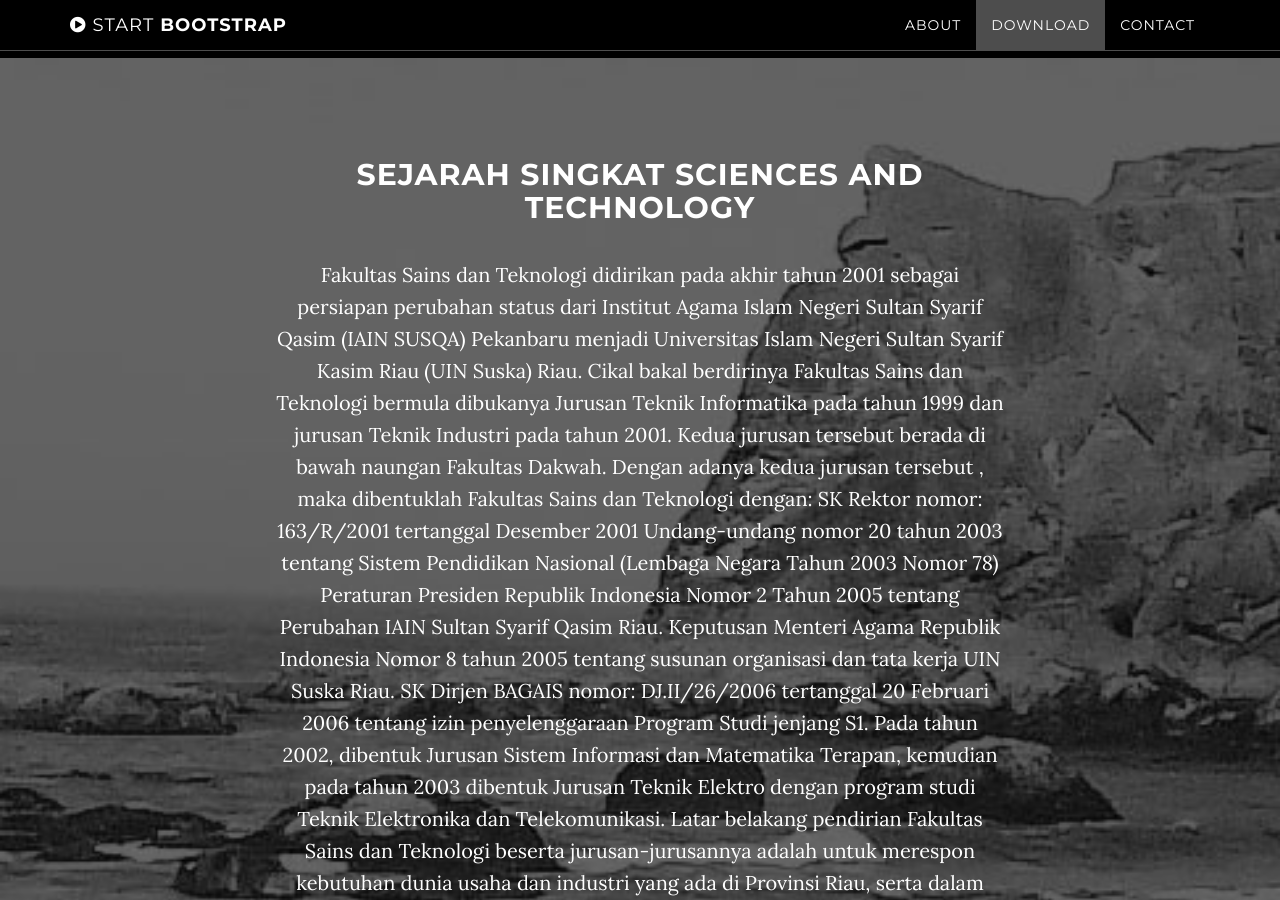
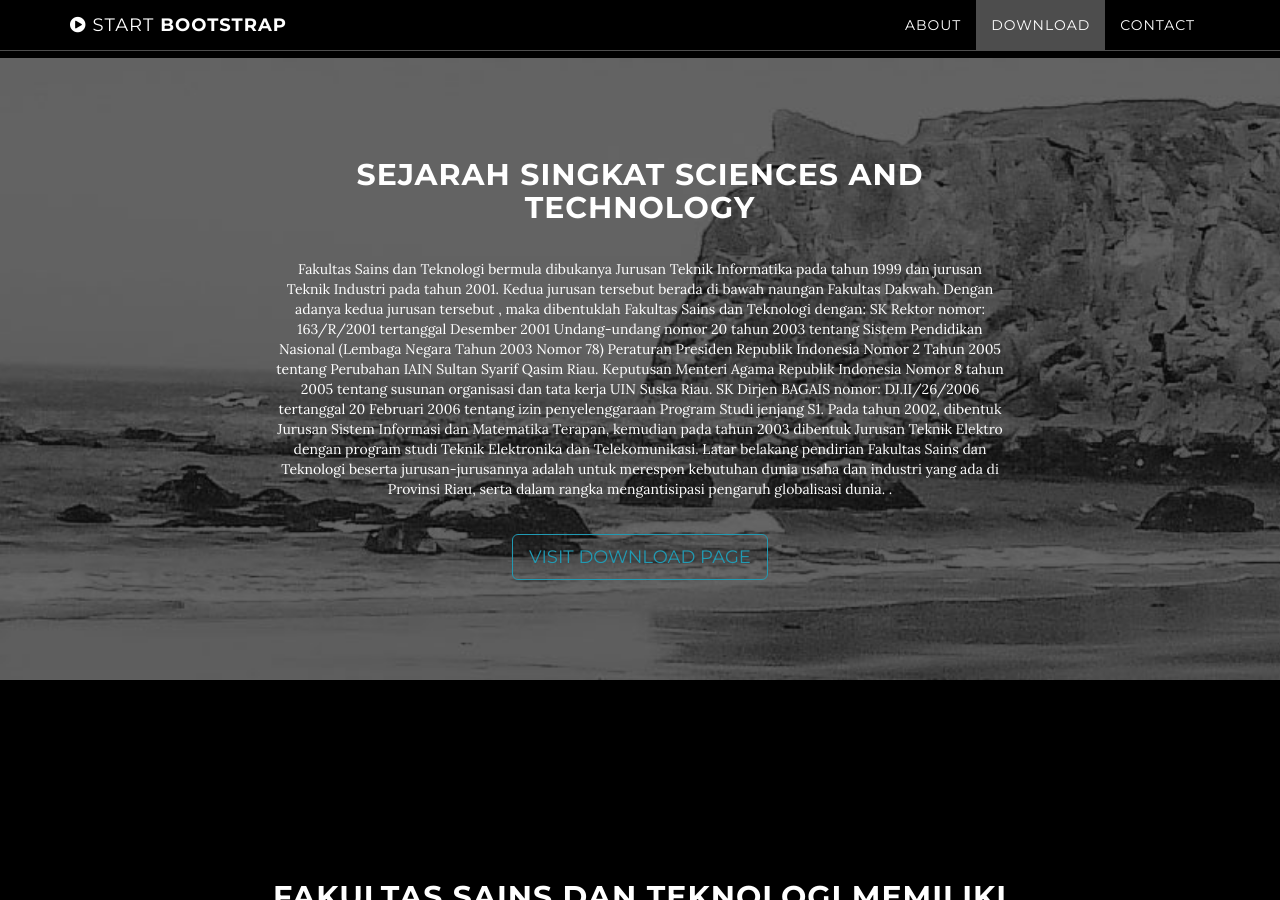
Before and after one commit to Abdurrahimradhin/abdurrahimradhin.github.io, a Jekyll site: the page built from index.html, in a window 1280 px wide and 900 px high, scrolled down 1677 px. Built offline with Jekyll 4.4.1, drawn with Linux system fonts in a browser that asks for light colours; part of the change alters nothing that is shown; some of the changed text lies outside the part shown.

Commit message:
martabak bangka risal budimna

```diff
--- a/_config.yml
+++ b/_config.yml
@@ -14,17 +14,16 @@ footer: abdurrahimradhin
 
 # Social networks usernames (many more available: google-plus, flickr, dribbble, pinterest, instagram, tumblr, linkedin, etc.)
 social:
-  - title: twitter
-    url: https://twitter.com/SBootstrap
-  - title: facebook
-    url:
-  - title: stack-overflow
-    url: http://stackoverflow.com/questions/tagged/jekyll
-  - title: bitbucket
-    url: http://bitbucket.org/jekyll
-  - title: github
-    url: https://github.com/IronSummitMedia/startbootstrap
-
+  - title: SISTEM INFORMASI
+    url: http://sif.uin-suska.ac.id/
+  - title: TEKNIK INFORMATIKA
+    url: http://tif.uin-suska.ac.id
+  - title: TEKNIK INDUSTRI
+    url:  http://ie.uin-suska.ac.id
+  - title: MATEMATIKA
+    url: http://math.uin-suska.ac.id
+  - title: TEKNIK ELEKTRO
+    url: http://ee.uin-suska.ac.id
 # Build settings
 markdown: kramdown
 permalink: pretty
--- a/_includes/contact.html
+++ b/_includes/contact.html
@@ -2,10 +2,7 @@
     <section id="contact" class="container content-section text-center">
         <div class="row">
             <div class="col-lg-8 col-lg-offset-2">
-                <h2>Contact</h2>
-                <p>Dolor reprehenderit repellendus, optio labore odio at tempore debitis nisi. Quasi debitis tenetur eaque molestias non porro odio sapiente.</p>
-                <p><a href="mailto:{{ site.email }}">{{ site.email }}</a>
-                </p>
+                <h2>Fakultas Sains dan Teknologi memiliki lima program studi , yaitu:</h2>
                 <ul class="list-inline banner-social-buttons">
                     {% for network in site.social %}
                     <li>
--- a/_includes/download.html
+++ b/_includes/download.html
@@ -4,9 +4,8 @@
             <div class="container">
                 <div class="col-lg-8 col-lg-offset-2">
                     <h2>Sejarah Singkat Sciences and technology</h2>
-                    <p>
 
-    Fakultas Sains dan Teknologi didirikan pada akhir tahun 2001 sebagai persiapan perubahan status dari Institut Agama Islam Negeri Sultan Syarif Qasim (IAIN SUSQA) Pekanbaru menjadi Universitas Islam Negeri Sultan Syarif Kasim Riau (UIN Suska) Riau. Cikal bakal berdirinya Fakultas Sains dan Teknologi bermula dibukanya Jurusan Teknik Informatika pada tahun 1999 dan jurusan Teknik Industri pada tahun 2001. Kedua jurusan tersebut berada di bawah naungan Fakultas Dakwah. Dengan adanya kedua jurusan tersebut , maka dibentuklah Fakultas Sains dan Teknologi dengan:
+ Fakultas Sains dan Teknologi bermula dibukanya Jurusan Teknik Informatika pada tahun 1999 dan jurusan Teknik Industri pada tahun 2001. Kedua jurusan tersebut berada di bawah naungan Fakultas Dakwah. Dengan adanya kedua jurusan tersebut , maka dibentuklah Fakultas Sains dan Teknologi dengan:
 
     SK Rektor nomor: 163/R/2001 tertanggal Desember 2001
     Undang-undang nomor 20 tahun 2003 tentang Sistem Pendidikan Nasional (Lembaga Negara Tahun 2003 Nomor 78)
```
Also changed, not shown: img/intro-bg.jpg.
